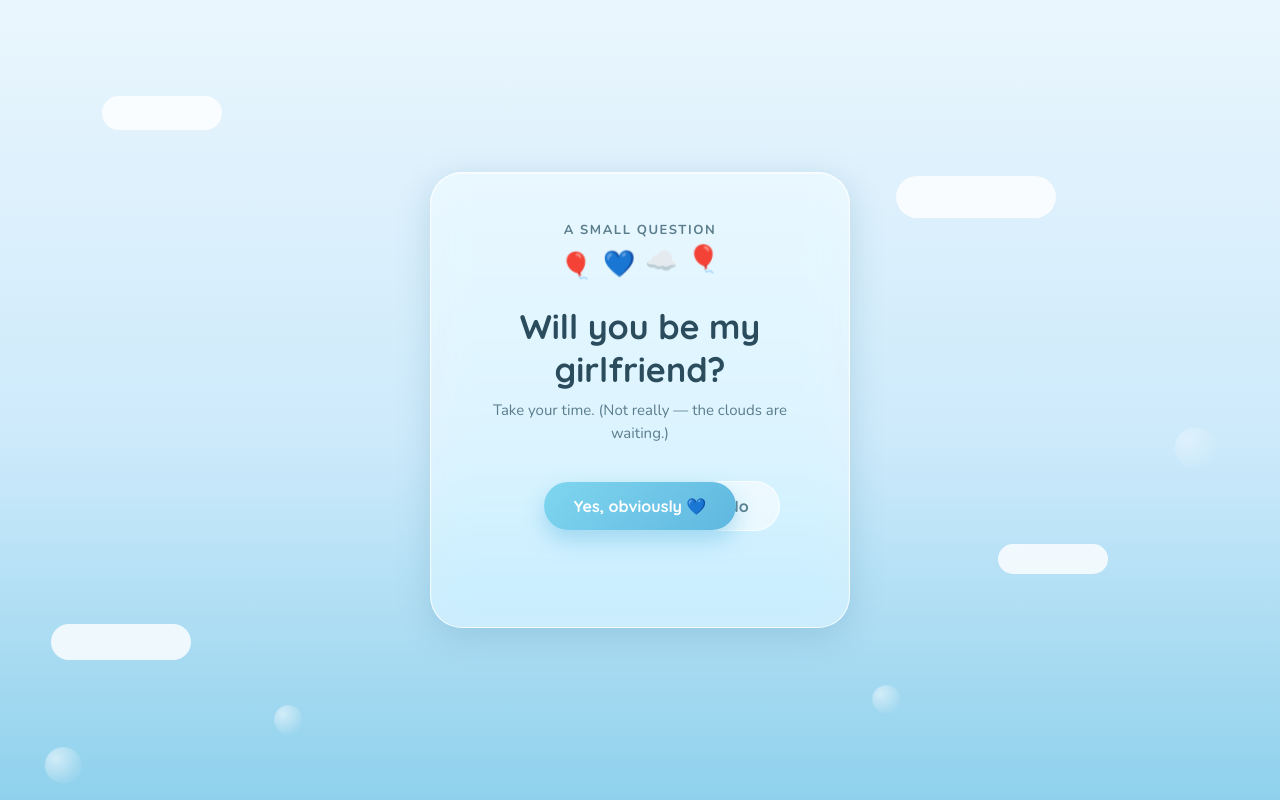
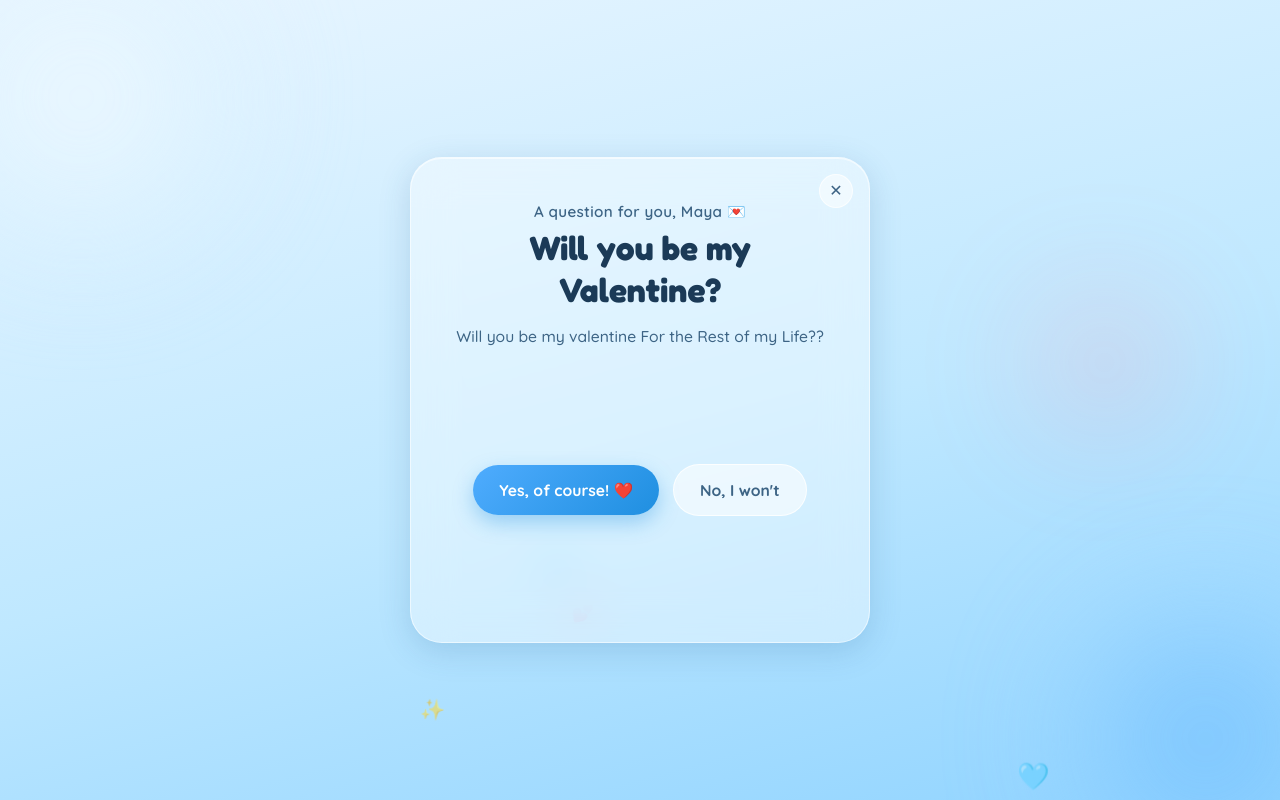
Before and after one commit to Anushthan/anulax, a plain HTML site: page index.html in a window 1280 px wide. Drawn offline with nearby package versions, Linux system fonts and the light colour scheme.

Commit message:
Add files via upload

```diff
--- a/index.html
+++ b/index.html
@@ -2,376 +2,436 @@
 <html lang="en">
 <head>
 <meta charset="UTF-8">
-<meta name="viewport" content="width=device-width, initial-scale=1.0">
-<title>a question for you :)</title>
+<meta name="viewport" content="width=device-width, initial-scale=1.0, maximum-scale=1, user-scalable=no">
+<title>A question for Maya ❤️</title>
 <link rel="preconnect" href="https://fonts.googleapis.com">
-<link rel="preconnect" href="https://fonts.gstatic.com" crossorigin>
-<link href="https://fonts.googleapis.com/css2?family=Quicksand:wght@500;600;700&family=Nunito:wght@400;600;700&display=swap" rel="stylesheet">
+<link href="https://fonts.googleapis.com/css2?family=Fredoka:wght@600;700&family=Quicksand:wght@500;600;700&display=swap" rel="stylesheet">
 <style>
   :root{
-    --sky-top:#eaf6fd;
-    --sky-mid:#cdeafb;
-    --sky-deep:#8fd1ec;
-    --ink:#2b4c5c;
-    --ink-soft:#5b7d8c;
-    --glass:rgba(255,255,255,0.42);
-    --glass-edge:rgba(255,255,255,0.75);
-    --blush:#ffd3e0;
-    --blush-deep:#ff9bb8;
+    --sky-light:#eaf6ff;
+    --sky-mid:#bfe8ff;
+    --sky-deep:#8fd3ff;
+    --glass:rgba(255,255,255,0.40);
+    --glass-border:rgba(255,255,255,0.55);
+    --ink:#1b3a57;
+    --ink-soft:#3d6485;
+    --accent-1:#4facfe;
+    --accent-2:#1f8fe0;
+    --pink:#ff8fab;
   }
 
-  *{box-sizing:border-box;}
+  *{ box-sizing:border-box; }
 
   html,body{
     margin:0;
-    height:100%;
-    overflow:hidden;
+    min-height:100vh;
+    font-family:'Quicksand',sans-serif;
+    color:var(--ink);
+    background:linear-gradient(165deg,var(--sky-light) 0%, var(--sky-mid) 55%, var(--sky-deep) 100%);
+    overflow-x:hidden;
   }
 
   body{
-    font-family:'Nunito', sans-serif;
-    background:linear-gradient(180deg, var(--sky-top) 0%, var(--sky-mid) 55%, var(--sky-deep) 100%);
     display:flex;
     align-items:center;
     justify-content:center;
+    padding:32px 16px;
     position:relative;
-    height:100vh;
-    color:var(--ink);
-    -webkit-font-smoothing:antialiased;
   }
 
-  /* ---------- drifting clouds / bubbles ---------- */
-  .sky{
-    position:absolute;
-    inset:0;
-    overflow:hidden;
+  /* ambient blurred blobs for glass depth */
+  .blob{
+    position:fixed;
+    border-radius:50%;
+    filter:blur(60px);
+    opacity:0.55;
+    z-index:0;
     pointer-events:none;
   }
+  .blob1{ width:320px;height:320px; top:-80px; left:-100px; background:radial-gradient(circle,#ffffff,var(--sky-mid)); animation:drift1 16s ease-in-out infinite; }
+  .blob2{ width:280px;height:280px; bottom:-90px; right:-80px; background:radial-gradient(circle,var(--accent-1),var(--sky-mid)); animation:drift2 18s ease-in-out infinite; }
+  .blob3{ width:200px;height:200px; top:30%; right:8%; background:radial-gradient(circle,var(--pink),transparent 70%); opacity:0.35; animation:drift1 13s ease-in-out infinite reverse; }
 
-  .bubble{
+  @keyframes drift1{ 0%,100%{transform:translate(0,0);} 50%{transform:translate(30px,25px);} }
+  @keyframes drift2{ 0%,100%{transform:translate(0,0);} 50%{transform:translate(-25px,-20px);} }
+
+  /* floating hearts background */
+  .float-layer{
+    position:fixed; inset:0; overflow:hidden; pointer-events:none; z-index:1;
+  }
+  .float-heart{
     position:absolute;
-    bottom:-120px;
-    border-radius:50%;
-    background:radial-gradient(circle at 30% 30%, rgba(255,255,255,0.95), rgba(255,255,255,0.15) 70%);
-    opacity:0.7;
-    animation:float linear infinite;
+    bottom:-40px;
+    opacity:0.55;
+    animation-name:floatUp;
+    animation-timing-function:ease-in;
+    animation-iteration-count:infinite;
+  }
+  @keyframes floatUp{
+    0%{ transform:translateY(0) translateX(0) rotate(0deg); opacity:0; }
+    10%{ opacity:0.6; }
+    100%{ transform:translateY(-115vh) translateX(var(--drift,20px)) rotate(25deg); opacity:0; }
   }
 
-  @keyframes float{
-    0%{ transform:translateY(0) translateX(0); opacity:0; }
-    8%{ opacity:0.65; }
-    100%{ transform:translateY(-115vh) translateX(var(--drift, 20px)); opacity:0; }
-  }
-
-  .cloud{
-    position:absolute;
-    background:#fff;
-    border-radius:100px;
-    opacity:0.8;
-    filter:blur(0.5px);
-  }
-  .cloud::before, .cloud::after{
-    content:"";
-    position:absolute;
-    background:#fff;
-    border-radius:100px;
-  }
-
-  /* ---------- card ---------- */
+  /* card */
   .card{
     position:relative;
-    z-index:5;
-    width:min(420px, 88vw);
-    padding:48px 36px 40px;
+    z-index:2;
+    width:100%;
+    max-width:460px;
+    background:var(--glass);
+    border:1px solid var(--glass-border);
     border-radius:32px;
-    background:var(--glass);
-    border:1px solid var(--glass-edge);
-    backdrop-filter:blur(18px) saturate(140%);
-    -webkit-backdrop-filter:blur(18px) saturate(140%);
-    box-shadow:
-      0 8px 32px rgba(80,140,170,0.25),
-      inset 0 1px 1px rgba(255,255,255,0.6);
+    backdrop-filter:blur(22px);
+    -webkit-backdrop-filter:blur(22px);
+    box-shadow:0 8px 32px rgba(31,90,140,0.18), inset 0 1px 0 rgba(255,255,255,0.6);
+    padding:44px 36px 40px;
     text-align:center;
-    transition:transform 0.4s ease;
   }
 
   .eyebrow{
-    font-size:13px;
-    letter-spacing:0.12em;
-    text-transform:uppercase;
+    margin:0 0 6px;
+    font-weight:600;
+    letter-spacing:0.02em;
     color:var(--ink-soft);
-    margin:0 0 10px;
-    font-weight:700;
+    font-size:0.95rem;
   }
 
   h1{
-    font-family:'Quicksand', sans-serif;
+    font-family:'Fredoka',sans-serif;
     font-weight:700;
-    font-size:clamp(28px, 6vw, 34px);
+    font-size:clamp(1.6rem, 6vw, 2.1rem);
+    margin:0 0 14px;
+    color:var(--ink);
     line-height:1.25;
-    margin:0 0 8px;
-    color:var(--ink);
   }
 
-  .sub{
-    font-size:15px;
+  .subtext{
+    margin:0 0 30px;
+    font-size:0.98rem;
     color:var(--ink-soft);
-    margin:0 0 30px;
     line-height:1.5;
   }
 
-  .balloon-row{
-    display:flex;
-    justify-content:center;
-    gap:10px;
-    font-size:26px;
-    margin-bottom:22px;
-    user-select:none;
-  }
-  .balloon-row span{
-    display:inline-block;
-    animation:bob 2.6s ease-in-out infinite;
-  }
-  .balloon-row span:nth-child(2){ animation-delay:0.3s; }
-  .balloon-row span:nth-child(3){ animation-delay:0.6s; }
-  .balloon-row span:nth-child(4){ animation-delay:0.9s; }
-
-  @keyframes bob{
-    0%,100%{ transform:translateY(0) rotate(-3deg); }
-    50%{ transform:translateY(-8px) rotate(3deg); }
-  }
-
-  .actions{
+  .stage{
     position:relative;
+    width:100%;
+    height:clamp(170px, 28vh, 230px);
     display:flex;
     align-items:center;
     justify-content:center;
-    gap:16px;
-    min-height:64px;
+    gap:14px;
   }
 
-  button{
-    font-family:'Quicksand', sans-serif;
+  .btn{
+    font-family:'Quicksand',sans-serif;
     font-weight:700;
-    font-size:16px;
+    font-size:0.98rem;
     border:none;
+    border-radius:100px;
+    padding:15px 26px;
     cursor:pointer;
-    border-radius:999px;
-    padding:14px 30px;
-    transition:transform 0.18s ease, box-shadow 0.18s ease;
+    white-space:nowrap;
+    -webkit-tap-highlight-color:transparent;
+  }
+
+  .btn:focus-visible{
+    outline:3px solid var(--accent-2);
+    outline-offset:3px;
   }
 
   .yes-btn{
-    background:linear-gradient(135deg, #7fd6ef, #5fb7e0);
+    background:linear-gradient(135deg,var(--accent-1),var(--accent-2));
     color:#fff;
-    box-shadow:0 10px 22px rgba(95,183,224,0.45);
-    position:relative;
-    z-index:2;
+    box-shadow:0 8px 20px rgba(31,143,224,0.35);
+    transition:transform 0.18s ease, box-shadow 0.18s ease;
   }
-  .yes-btn:hover{ transform:translateY(-2px) scale(1.04); }
-  .yes-btn:active{ transform:scale(0.97); }
+  .yes-btn:hover{ transform:translateY(-2px) scale(1.03); box-shadow:0 10px 24px rgba(31,143,224,0.45); }
+  .yes-btn:active{ transform:translateY(0) scale(0.98); }
 
   .no-btn{
     background:rgba(255,255,255,0.55);
     color:var(--ink-soft);
     border:1px solid rgba(255,255,255,0.8);
-    position:absolute;
-    left:50%;
-    transform:translateX(56px);
-    z-index:1;
+    transition:transform 0.35s cubic-bezier(.34,1.56,.64,1);
+    will-change:transform;
   }
 
-  .no-hint{
-    margin-top:18px;
-    font-size:13px;
-    color:var(--ink-soft);
-    opacity:0.85;
-    min-height:18px;
-    transition:opacity 0.2s ease;
+  /* answer view */
+  .answer-view{
+    animation:popIn 0.5s cubic-bezier(.34,1.56,.64,1);
+  }
+  @keyframes popIn{
+    0%{ opacity:0; transform:scale(0.85); }
+    100%{ opacity:1; transform:scale(1); }
   }
 
-  /* ---------- celebration view ---------- */
-  .celebrate{
-    display:none;
+  .big-heart{
+    font-size:3.4rem;
+    animation:pulse 1.4s ease-in-out infinite;
+    margin-bottom:6px;
   }
-  .celebrate.show{
-    display:block;
-    animation:pop 0.5s ease;
-  }
-  @keyframes pop{
-    0%{ transform:scale(0.85); opacity:0; }
-    100%{ transform:scale(1); opacity:1; }
+  @keyframes pulse{
+    0%,100%{ transform:scale(1); }
+    50%{ transform:scale(1.16); }
   }
 
-  .heart-burst{
-    font-size:48px;
-    margin-bottom:6px;
+  .answer-view h1{ margin-bottom:16px; }
+
+  .romantic-msg{
+    font-size:1.02rem;
+    color:var(--ink-soft);
+    line-height:1.6;
+    margin:0 auto;
+    max-width:340px;
   }
 
-  .hide{ display:none !important; }
+  .signature{
+    margin-top:22px;
+    font-family:'Fredoka',sans-serif;
+    font-size:0.95rem;
+    color:var(--accent-2);
+    letter-spacing:0.02em;
+  }
 
-  .confetti-layer{
+  .more-btn{
+    margin-top:26px;
+    background:rgba(255,255,255,0.55);
+    color:var(--ink-soft);
+    border:1px solid rgba(255,255,255,0.8);
+    transition:transform 0.18s ease, box-shadow 0.18s ease;
+  }
+  .more-btn:hover{ transform:translateY(-2px); box-shadow:0 6px 16px rgba(31,90,140,0.18); }
+  .more-btn:active{ transform:translateY(0); }
+
+  .close-btn{
+    position:absolute;
+    top:16px;
+    right:16px;
+    width:34px;
+    height:34px;
+    border-radius:50%;
+    background:rgba(255,255,255,0.5);
+    border:1px solid rgba(255,255,255,0.7);
+    color:var(--ink-soft);
+    font-size:1rem;
+    line-height:1;
+    display:flex;
+    align-items:center;
+    justify-content:center;
+    cursor:pointer;
+    transition:transform 0.18s ease, background 0.18s ease;
+    z-index:3;
+  }
+  .close-btn:hover{ transform:scale(1.08); background:rgba(255,255,255,0.8); }
+  .close-btn:active{ transform:scale(0.94); }
+
+  .extra-msg{
+    margin:20px auto 0;
+    max-width:320px;
+    font-family:'Quicksand',sans-serif;
+    font-style:italic;
+    font-size:1rem;
+    line-height:1.7;
+    color:var(--ink-soft);
+    animation:popIn 0.5s cubic-bezier(.34,1.56,.64,1);
+  }
+
+  /* confetti */
+  .confetti-piece{
     position:fixed;
-    inset:0;
+    top:-40px;
+    font-size:1.4rem;
+    z-index:5;
     pointer-events:none;
-    z-index:50;
-    overflow:hidden;
-  }
-  .confetti{
-    position:absolute;
-    top:-20px;
-    border-radius:3px;
     animation:fall linear forwards;
   }
   @keyframes fall{
-    to{ transform:translateY(110vh) rotate(540deg); opacity:0.9; }
+    0%{ transform:translateY(0) rotate(0deg); opacity:1; }
+    100%{ transform:translateY(110vh) rotate(360deg); opacity:0.2; }
+  }
+
+  [hidden]{ display:none !important; }
+
+  @media (prefers-reduced-motion: reduce){
+    .blob, .float-heart, .big-heart{ animation:none !important; }
+    .no-btn{ transition:none !important; }
   }
 
   @media (max-width:380px){
-    .no-btn{ position:static; transform:none; margin-top:14px; }
-    .actions{ flex-direction:column; }
+    .card{ padding:36px 22px 32px; }
+    .btn{ padding:13px 18px; font-size:0.88rem; }
   }
 </style>
 </head>
 <body>
 
-<div class="sky" id="sky"></div>
+  <div class="blob blob1"></div>
+  <div class="blob blob2"></div>
+  <div class="blob blob3"></div>
 
-<div class="card" id="card">
+  <div class="float-layer" id="floatLayer"></div>
 
-  <div id="ask">
-    <p class="eyebrow">a small question</p>
-    <div class="balloon-row">
-      <span>🎈</span><span>💙</span><span>☁️</span><span>🎈</span>
-    </div>
-    <h1>Will you be my girlfriend?</h1>
-    <p class="sub">Take your time. (Not really — the clouds are waiting.)</p>
+  <div class="card" id="card">
 
-    <div class="actions">
-      <button class="yes-btn" id="yesBtn" onclick="sayYes()">Yes, obviously 💙</button>
-      <button class="no-btn" id="noBtn">No</button>
+    <button class="close-btn" id="closeBtn" aria-label="Close">✕</button>
+
+    <div class="question-view" id="questionView">
+      <p class="eyebrow">A question for you, Maya 💌</p>
+      <h1>Will you be my Valentine?</h1>
+      <p class="subtext">Will you be my valentine For the Rest of my Life??</p>
+
+      <div class="stage" id="stage">
+        <button class="btn yes-btn" id="yesBtn">Yes, of course! ❤️</button>
+        <button class="btn no-btn" id="noBtn">No, I won't</button>
+      </div>
     </div>
 
-    <p class="no-hint" id="hint">&nbsp;</p>
+    <div class="answer-view" id="answerView" hidden aria-live="polite">
+      <div class="big-heart">❤️</div>
+      <h1>I LOVE YOU MAYA ❤️</h1>
+      <p class="romantic-msg">You're my favorite hello and the best part of every day. Here's to all our inside jokes, silly grins, and adventures still to come — together. 🥰</p>
+      <p class="signature"> # ANULAX ❤️</p>
+
+      <button class="btn more-btn" id="moreBtn">Click for more message 💌</button>
+
+      <p class="extra-msg" id="extraMsg" hidden>
+        I can love you for 4 days,<br>
+        Spring Summer Autumn and winter.<br>
+        Oh No, Maybe 3 days,<br>
+        Yesterday Today and Tomorrow<br>
+        How about 2 days,<br>
+        Day and Night.<br>
+        or Maybe one day is enough,<br>
+        Everyday.... ❤️
+      </p>
+
+    </div>
+
   </div>
 
-  <div class="celebrate" id="celebrate">
-    <div class="heart-burst">💙🎉💙</div>
-    <h1>Yay! She said yes!</h1>
-    <p class="sub">Okay, technically <em>you</em> said yes. But the clouds are throwing a party either way.</p>
-  </div>
-
-</div>
-
 <script>
-  /* ---- background bubbles ---- */
-  const sky = document.getElementById('sky');
-  const bubbleCount = 16;
-  for(let i=0;i<bubbleCount;i++){
-    const b = document.createElement('div');
-    b.className = 'bubble';
-    const size = 14 + Math.random()*46;
-    b.style.width = size+'px';
-    b.style.height = size+'px';
-    b.style.left = Math.random()*100+'vw';
-    b.style.setProperty('--drift', (Math.random()*80-40)+'px');
-    b.style.animationDuration = (10 + Math.random()*14)+'s';
-    b.style.animationDelay = (Math.random()*12)+'s';
-    sky.appendChild(b);
+  // ---- floating hearts background ----
+  const floatLayer = document.getElementById('floatLayer');
+  const symbols = ['❤️','🩵','✨','💕'];
+  for(let i=0;i<14;i++){
+    const span = document.createElement('span');
+    span.className = 'float-heart';
+    span.textContent = symbols[Math.floor(Math.random()*symbols.length)];
+    const size = 14 + Math.random()*18;
+    span.style.left = Math.random()*100 + 'vw';
+    span.style.fontSize = size + 'px';
+    span.style.setProperty('--drift', (Math.random()*60-30) + 'px');
+    span.style.animationDuration = (9 + Math.random()*8) + 's';
+    span.style.animationDelay = (Math.random()*10) + 's';
+    floatLayer.appendChild(span);
   }
 
-  /* a couple of soft clouds */
-  const cloudSpecs = [
-    {top:'12%', left:'8%', w:120, h:34},
-    {top:'22%', left:'70%', w:160, h:42},
-    {top:'68%', left:'78%', w:110, h:30},
-    {top:'78%', left:'4%', w:140, h:36},
-  ];
-  cloudSpecs.forEach(c=>{
-    const el = document.createElement('div');
-    el.className = 'cloud';
-    el.style.top = c.top;
-    el.style.left = c.left;
-    el.style.width = c.w+'px';
-    el.style.height = c.h+'px';
-    sky.appendChild(el);
+  // ---- dodging "No" button ----
+  const noBtn = document.getElementById('noBtn');
+  const stage = document.getElementById('stage');
+  let currentX = 0, currentY = 0;
+
+  function dodge(clientX, clientY){
+    const btnRect = noBtn.getBoundingClientRect();
+    const stageRect = stage.getBoundingClientRect();
+
+    const centerX = btnRect.left + btnRect.width/2;
+    const centerY = btnRect.top + btnRect.height/2;
+
+    let dx = centerX - clientX;
+    let dy = centerY - clientY;
+    let dist = Math.hypot(dx,dy);
+    if(dist < 1){
+      const randomAngle = Math.random()*Math.PI*2;
+      dx = Math.cos(randomAngle); dy = Math.sin(randomAngle); dist = 1;
+    } else { dx/=dist; dy/=dist; }
+
+    const angle = (Math.random()-0.5) * (Math.PI/1.1); // randomized direction spread
+    const cosA = Math.cos(angle), sinA = Math.sin(angle);
+    const rdx = dx*cosA - dy*sinA;
+    const rdy = dx*sinA + dy*cosA;
+
+    const moveDist = 55 + Math.random()*95;
+
+    let newX = currentX + rdx*moveDist;
+    let newY = currentY + rdy*moveDist;
+
+    const baseLeft = btnRect.left - currentX;
+    const baseTop = btnRect.top - currentY;
+
+    const margin = 8;
+    const minX = (stageRect.left - baseLeft) + margin;
+    const maxX = (stageRect.right - baseLeft) - btnRect.width - margin;
+    const minY = (stageRect.top - baseTop) + margin;
+    const maxY = (stageRect.bottom - baseTop) - btnRect.height - margin;
+
+    newX = Math.max(minX, Math.min(maxX, newX));
+    newY = Math.max(minY, Math.min(maxY, newY));
+
+    currentX = newX; currentY = newY;
+    const wobble = (Math.random()*16-8).toFixed(1);
+    noBtn.style.transform = `translate(${newX}px, ${newY}px) rotate(${wobble}deg)`;
+  }
+
+  noBtn.addEventListener('mouseenter', (e)=> dodge(e.clientX, e.clientY));
+  noBtn.addEventListener('touchstart', (e)=>{
+    e.preventDefault();
+    const t = e.touches[0];
+    dodge(t.clientX, t.clientY);
+  }, { passive:false });
+  noBtn.addEventListener('focus', ()=>{
+    const r = noBtn.getBoundingClientRect();
+    dodge(r.left + r.width/2 + (Math.random()>0.5?1:-1)*200, r.top + r.height/2);
   });
 
-  /* ---- the "No" button that won't be caught ---- */
-  const noBtn = document.getElementById('noBtn');
+  // ---- "Yes" reveal ----
   const yesBtn = document.getElementById('yesBtn');
-  const card = document.getElementById('card');
-  const hint = document.getElementById('hint');
+  const questionView = document.getElementById('questionView');
+  const answerView = document.getElementById('answerView');
 
-  const hints = [
-    "almost had it",
-    "so close!",
-    "it's quick, I promise",
-    "okay that one was rude",
-    "the button is shy",
-    "just say yes 🥺",
-    "I believe in you",
-    "one more try"
-  ];
-
-  let dodges = 0;
-
-  function dodge(){
-    const cardRect = card.getBoundingClientRect();
-    const btnRect = noBtn.getBoundingClientRect();
-    const maxX = cardRect.width - btnRect.width - 24;
-    const maxY = cardRect.height - btnRect.height - 24;
-    const x = Math.max(8, Math.random()*maxX);
-    const y = Math.max(8, Math.random()*maxY);
-
-    noBtn.style.position = 'absolute';
-    noBtn.style.left = x+'px';
-    noBtn.style.top = y+'px';
-    noBtn.style.transform = 'none';
-
-    dodges++;
-    hint.textContent = hints[Math.min(dodges-1, hints.length-1)];
-
-    // yes button grows a little more confident each time
-    const scale = Math.min(1 + dodges*0.06, 1.5);
-    yesBtn.style.transform = `scale(${scale})`;
+  function burstConfetti(){
+    const pieces = ['❤️','🩵','💕','✨','💫'];
+    for(let i=0;i<26;i++){
+      const el = document.createElement('div');
+      el.className = 'confetti-piece';
+      el.textContent = pieces[Math.floor(Math.random()*pieces.length)];
+      el.style.left = Math.random()*100 + 'vw';
+      el.style.animationDuration = (1.8 + Math.random()*1.4) + 's';
+      el.style.animationDelay = (Math.random()*0.5) + 's';
+      document.body.appendChild(el);
+      el.addEventListener('animationend', ()=> el.remove());
+    }
   }
 
-  noBtn.addEventListener('mouseenter', dodge);
-  noBtn.addEventListener('click', (e)=>{ e.preventDefault(); dodge(); });
-  noBtn.addEventListener('touchstart', (e)=>{ e.preventDefault(); dodge(); }, {passive:false});
+  yesBtn.addEventListener('click', ()=>{
+    questionView.hidden = true;
+    answerView.hidden = false;
+    burstConfetti();
+  });
 
-  /* ---- celebration ---- */
-  function sayYes(){
-    document.getElementById('ask').classList.add('hide');
-    document.getElementById('celebrate').classList.add('show');
-    launchConfetti();
+  // ---- "click for more message" reveal ----
+  const moreBtn = document.getElementById('moreBtn');
+  const extraMsg = document.getElementById('extraMsg');
+  moreBtn.addEventListener('click', ()=>{
+    extraMsg.hidden = false;
+    moreBtn.hidden = true;
+  });
+
+  // ---- close button: go back to first page ----
+  const closeBtn = document.getElementById('closeBtn');
+
+  function resetToQuestion(){
+    answerView.hidden = true;
+    questionView.hidden = false;
+    extraMsg.hidden = true;
+    moreBtn.hidden = false;
+    currentX = 0;
+    currentY = 0;
+    noBtn.style.transform = 'translate(0px, 0px)';
   }
 
-  function launchConfetti(){
-    const layer = document.createElement('div');
-    layer.className = 'confetti-layer';
-    document.body.appendChild(layer);
-
-    const colors = ['#8fd1ec','#5fb7e0','#ffd3e0','#ff9bb8','#ffffff','#cdeafb'];
-    const pieces = 80;
-
-    for(let i=0;i<pieces;i++){
-      const c = document.createElement('div');
-      c.className = 'confetti';
-      const size = 6 + Math.random()*6;
-      c.style.width = size+'px';
-      c.style.height = (size*0.4)+'px';
-      c.style.left = Math.random()*100+'vw';
-      c.style.background = colors[Math.floor(Math.random()*colors.length)];
-      c.style.animationDuration = (2.2 + Math.random()*1.8)+'s';
-      c.style.animationDelay = (Math.random()*0.6)+'s';
-      layer.appendChild(c);
-    }
-
-    setTimeout(()=>layer.remove(), 4200);
-  }
+  closeBtn.addEventListener('click', resetToQuestion);
 </script>
-
 </body>
 </html>
```
